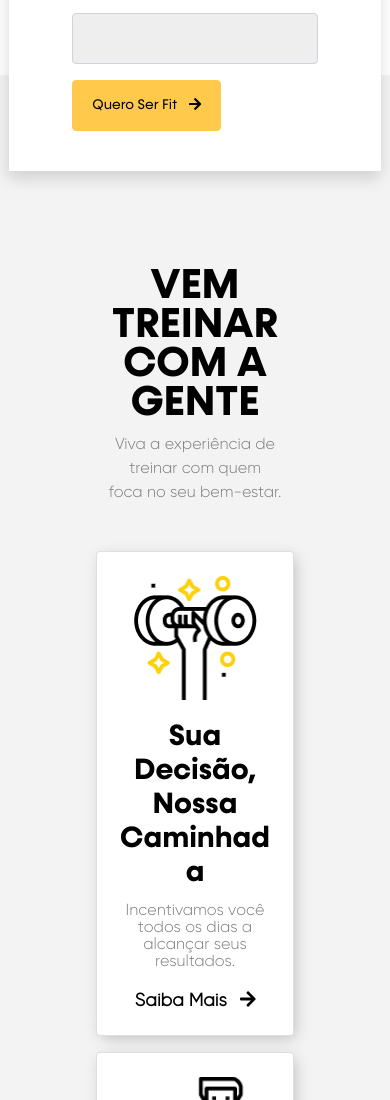
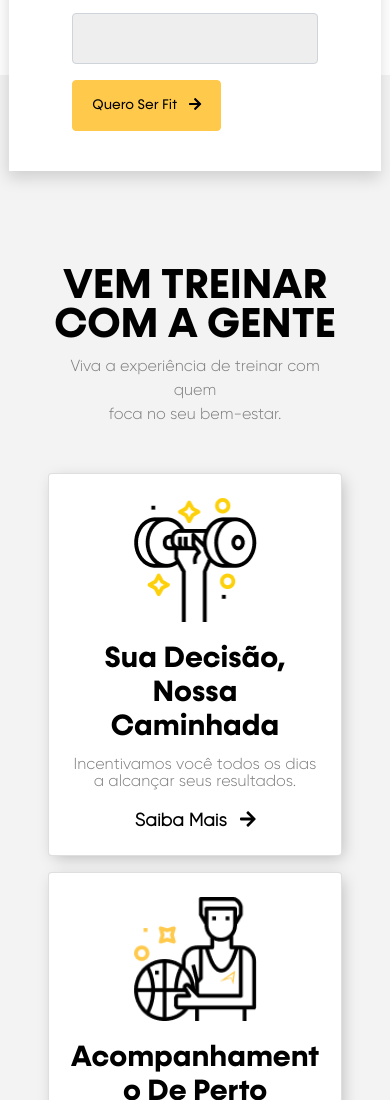
Before and after one commit to Gusouza980/appolosports, a plain HTML site: page index.html in a window 390 px wide. Shown: the part 900-2000 px from the top of the page. Drawn offline with nearby package versions, Linux system fonts and the light colour scheme.

Commit message:
Melhorias na responsividade

```diff
--- a/index.html
+++ b/index.html
@@ -110,8 +110,8 @@
         </div>
     </div>
     <!-- <div class="container-fluid pb-5""> -->
-    <div class="container py-5 px-5" id="vem-treinar">
-        <div class="row mt-5 px-5">
+    <div class="container py-5 px-4 px-md-5" id="vem-treinar">
+        <div class="row mt-5 px-4 px-md-5">
             <div class="col-12">
                 <div class="row mt-5">
                     <div class="col-12 titulo-vem-treinar text-center text-md-left">
@@ -121,7 +121,7 @@
                 </div>
             </div>
         </div>
-        <div class="row mt-5 row-eq-height px-5">
+        <div class="row mt-5 row-eq-height px-4 px-md-5">
             <div class="col-12 col-md-4 text-center div-card-treino">
                 <div class="card py-4 h-100">
                     <img src="img/exercicio1.png" class="card-img-top mx-auto" alt="...">
@@ -156,7 +156,7 @@
                 </div>
             </div>
         </div>
-        <div class="row mt-3 row-eq-height px-5">
+        <div class="row mt-3 row-eq-height px-4 px-md-5">
             <div class="col-12 col-md-4 text-center div-card-treino">
                 <div class="card py-4 h-100">
                     <img src="img/exercicio4.png" class="card-img-top mx-auto" alt="...">
```
